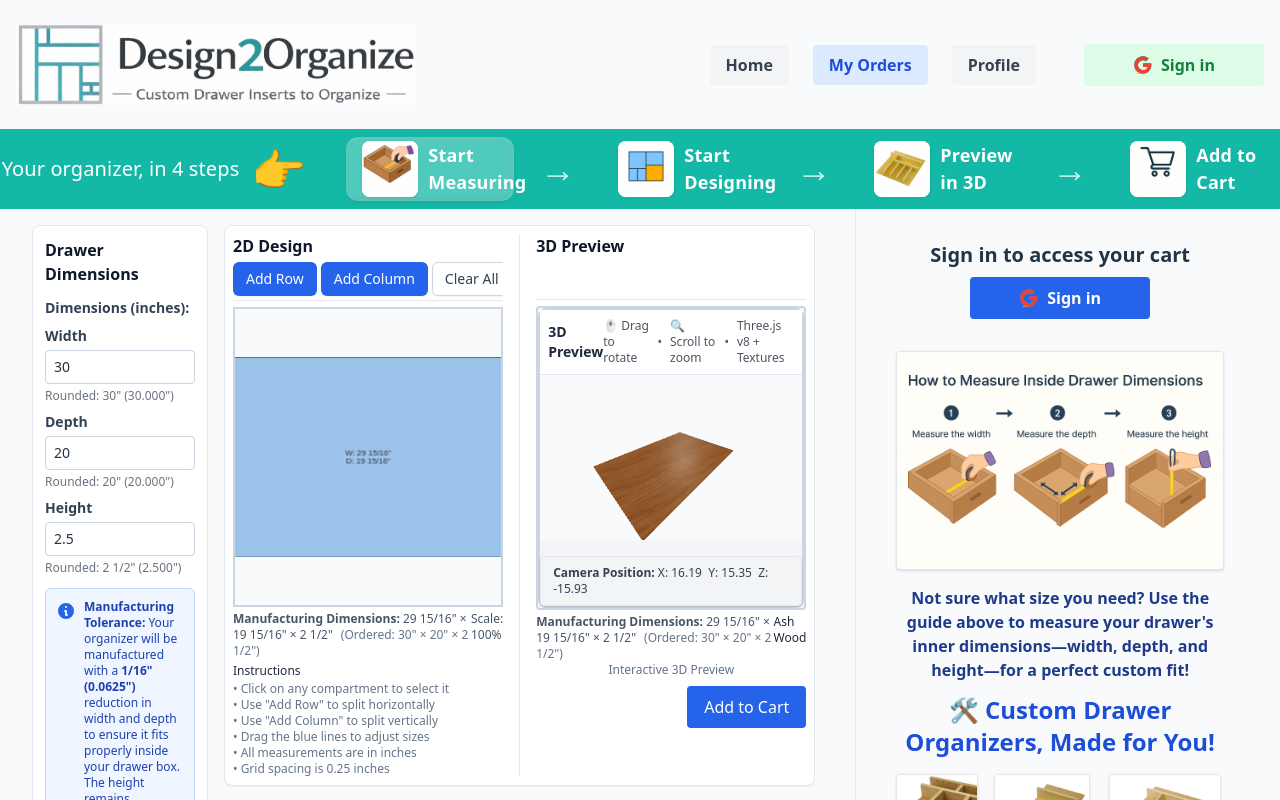
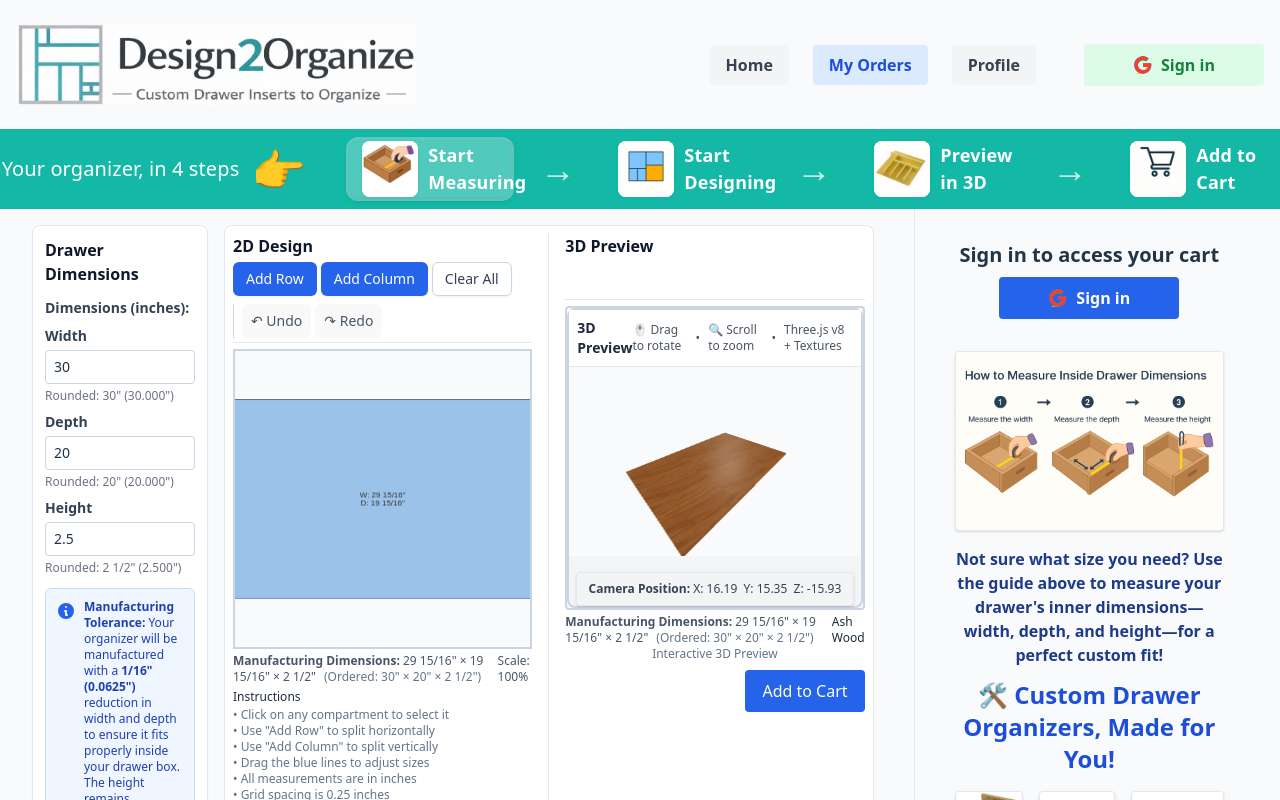
Before and after one commit to rammaradolla/drawer-organizer, a React (Vite) app in the folder client/: page / in a window 1280 px wide. Shown: the top 800 px of the page. Built offline with nearby package versions, Linux system fonts and the light colour scheme.

Commit message:
2D Drawing adjustment

```diff
--- a/client/src/App.jsx
+++ b/client/src/App.jsx
@@ -531,7 +531,7 @@ function App() {
                 </div>
               ) : (!user || user.role === 'customer') ? (
                 <>
-                  <div className="flex-[2_2_0%] min-w-0">
+                  <div className="flex-[5_5_0%] min-w-0">
                     <CanvasEditor
                       key={resetKey}
                       ref={canvasEditorRef}
@@ -543,7 +543,7 @@ function App() {
                     />
                   </div>
                   {/* Cart Sidebar - Always show Cart, let Cart handle sign-in prompt */}
-                  <div className="flex-[1_1_0%] min-w-[320px] bg-gray-50 border-l border-gray-200 flex flex-col ml-6">
+                  <div className="flex-[2_2_0%] min-w-[320px] bg-gray-50 border-l border-gray-200 flex flex-col ml-6">
                     {loading ? (
                       <div className="flex items-center justify-center h-full">Loading...</div>
                     ) : (
--- a/client/src/components/CanvasEditor.jsx
+++ b/client/src/components/CanvasEditor.jsx
@@ -672,9 +672,9 @@ const CanvasEditor = forwardRef(({ onCompartmentsChange, onClear, addToCartButto
 
   return (
     <div className="flex flex-col w-full h-full">
-      <div className="flex flex-row gap-4 w-full h-full min-h-screen overflow-hidden bg-slate-50 p-4" ref={containerRef}>
+      <div className="flex flex-col lg:flex-row gap-4 w-full h-full min-h-screen overflow-hidden bg-slate-50 p-2 sm:p-4" ref={containerRef}>
         {/* Left Section: Dimensions Form, Manufacturing Tolerance, and Add to Cart */}
-        <div className="w-44 flex-shrink-0 bg-white p-3 rounded-lg border border-slate-200 shadow-sm overflow-y-auto">
+        <div className="w-full lg:w-44 flex-shrink-0 bg-white p-3 rounded-lg border border-slate-200 shadow-sm overflow-y-auto">
           <h3 className="text-base font-semibold text-slate-900 mb-3">Drawer Dimensions</h3>
           <DrawerSetup
             dimensions={dimensions}
@@ -685,7 +685,7 @@ const CanvasEditor = forwardRef(({ onCompartmentsChange, onClear, addToCartButto
         {/* Middle Section: 2D and 3D Combined in Single Panel */}
         <div className="flex-1 min-w-0 overflow-hidden">
           <div className="bg-white p-2 rounded-lg border border-slate-200 shadow-sm flex flex-col">
-            <div className="flex flex-row gap-4 flex-1 min-h-0">
+            <div className="flex flex-col lg:flex-row gap-4 flex-1 min-h-0">
               {/* 2D Design Section */}
               <div className="flex-1 min-w-0 flex flex-col overflow-hidden">
                 <div className="flex justify-between items-center mb-1 flex-shrink-0">
@@ -693,25 +693,25 @@ const CanvasEditor = forwardRef(({ onCompartmentsChange, onClear, addToCartButto
                 </div>
 
               {/* 2D Section Controls */}
-              <div className="flex items-center gap-2 mb-1.5 pb-1 border-b border-slate-200 overflow-x-auto flex-shrink-0" style={{ minHeight: '38px' }}>
+              <div className="flex flex-wrap items-center gap-2 mb-1.5 pb-1 border-b border-slate-200 overflow-x-auto flex-shrink-0" style={{ minHeight: '38px' }}>
                 {/* Compartment Controls */}
                 <div className="flex items-center space-x-1 flex-shrink-0">
                   <button
-                    className="px-3 py-1.5 text-sm font-medium text-white bg-blue-600 hover:bg-blue-700 rounded-md transition-colors shadow-sm"
+                    className="px-2 sm:px-3 py-1.5 text-xs sm:text-sm font-medium text-white bg-blue-600 hover:bg-blue-700 rounded-md transition-colors shadow-sm"
                     onClick={addRow}
                     disabled={!selectedId}
                   >
                     Add Row
                   </button>
                   <button
-                    className="px-3 py-1.5 text-sm font-medium text-white bg-blue-600 hover:bg-blue-700 rounded-md transition-colors shadow-sm"
+                    className="px-2 sm:px-3 py-1.5 text-xs sm:text-sm font-medium text-white bg-blue-600 hover:bg-blue-700 rounded-md transition-colors shadow-sm"
                     onClick={addColumn}
                     disabled={!selectedId}
                   >
                     Add Column
                   </button>
                   <button
-                    className="px-3 py-1.5 text-sm font-medium text-slate-700 bg-white hover:bg-slate-50 border border-slate-300 rounded-md transition-colors shadow-sm"
+                    className="px-2 sm:px-3 py-1.5 text-xs sm:text-sm font-medium text-slate-700 bg-white hover:bg-slate-50 border border-slate-300 rounded-md transition-colors shadow-sm"
                     onClick={handleClear}
                   >
                     Clear All
@@ -721,7 +721,7 @@ const CanvasEditor = forwardRef(({ onCompartmentsChange, onClear, addToCartButto
                 {/* History Controls */}
                 <div className="flex items-center space-x-1 border-l border-slate-300 pl-2 flex-shrink-0">
                   <button
-                    className="px-2 py-1.5 text-sm font-medium text-slate-600 hover:text-slate-900 hover:bg-slate-100 rounded-md transition-colors"
+                    className="px-1.5 sm:px-2 py-1.5 text-xs sm:text-sm font-medium text-slate-600 hover:text-slate-900 hover:bg-slate-100 rounded-md transition-colors"
                     onClick={handleUndo}
                     disabled={historyIndex <= 0}
                     title="Undo (Ctrl+Z)"
@@ -729,7 +729,7 @@ const CanvasEditor = forwardRef(({ onCompartmentsChange, onClear, addToCartButto
                     ↶ Undo
                   </button>
                   <button
-                    className="px-2 py-1.5 text-sm font-medium text-slate-600 hover:text-slate-900 hover:bg-slate-100 rounded-md transition-colors"
+                    className="px-1.5 sm:px-2 py-1.5 text-xs sm:text-sm font-medium text-slate-600 hover:text-slate-900 hover:bg-slate-100 rounded-md transition-colors"
                     onClick={handleRedo}
                     disabled={historyIndex >= history.length - 1}
                     title="Redo (Ctrl+Y)"
@@ -951,7 +951,7 @@ const CanvasEditor = forwardRef(({ onCompartmentsChange, onClear, addToCartButto
               </div>
 
               {/* 3D Preview Section */}
-              <div className="flex-1 min-w-0 flex flex-col border-l border-slate-200 pl-4">
+              <div className="flex-1 min-w-0 flex flex-col lg:border-l lg:border-slate-200 lg:pl-4  border-slate-200 pt-4 lg:pt-0">
                 <div className="flex justify-between items-center mb-1 flex-shrink-0">
                   <h3 className="text-base font-semibold text-slate-900">3D Preview</h3>
                 </div>
@@ -971,7 +971,7 @@ const CanvasEditor = forwardRef(({ onCompartmentsChange, onClear, addToCartButto
                 </div>
 
                 <div className="text-xs text-slate-600 mt-1 space-y-0 flex-shrink-0">
-                  <div className="flex justify-between">
+                  <div className="flex flex-col sm:flex-row sm:justify-between gap-1 sm:gap-0">
                     <span>
                       <span className="font-semibold">Manufacturing Dimensions:</span> {formatInches32(manufacturingDimensions.width)} × {formatInches32(manufacturingDimensions.depth)} × {formatInches32(manufacturingDimensions.height)}
                       <span className="text-slate-500 ml-2">(Ordered: {formatInches32(dimensions.width)} × {formatInches32(dimensions.depth)} × {formatInches32(dimensions.height)})</span>
@@ -996,7 +996,7 @@ const CanvasEditor = forwardRef(({ onCompartmentsChange, onClear, addToCartButto
                     defaultDesignState={defaultDesignState}
                     dimensions={dimensions}
                     layout={{ blocks, splitLines, selectedWoodType }}
-                    className="py-2 px-4 text-sm"
+                    className="py-2 px-3 sm:px-4 text-xs sm:text-sm w-full sm:w-auto"
                   />
                 </div>
               </div>
```
